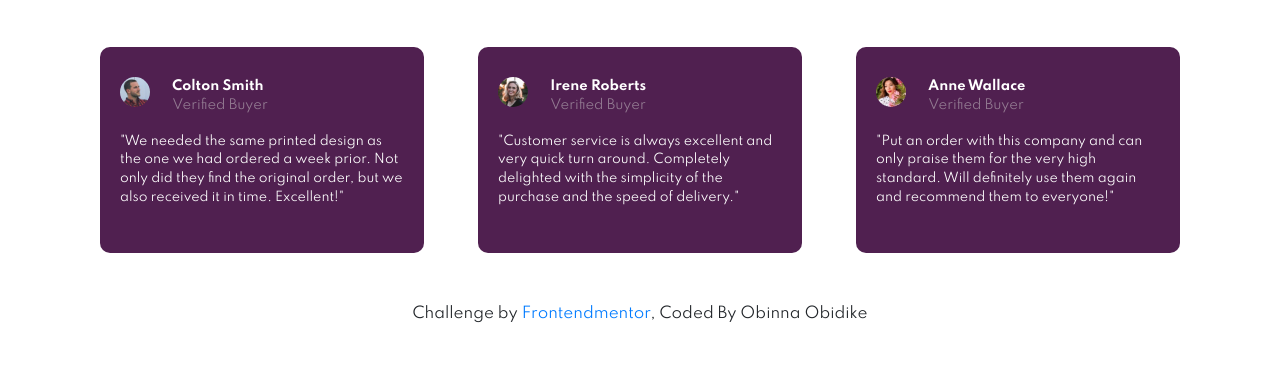
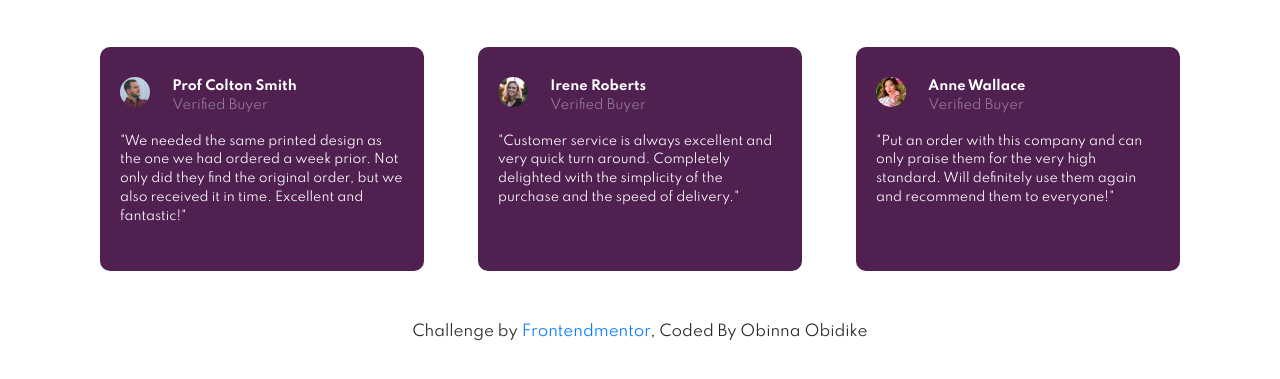
Before and after one commit to Prince-Emeka-Ekomaru/Social-Proof-Section, a plain HTML site: page index.html in a window 1280 px wide. Shown: the part 319-698 px from the top of the page. Drawn offline with nearby package versions, Linux system fonts and the light colour scheme.

Commit message:
Update index.html

```diff
--- a/index.html
+++ b/index.html
@@ -46,14 +46,14 @@
                         </div>
 
                         <div class="col-sm-10">
-                            <p style="font-size: small;"><strong>Colton Smith</strong><br>
+                            <p style="font-size: small;"><strong>Prof Colton Smith</strong><br>
                                 <span style="color: hsl(303, 10%, 53%);"> Verified Buyer</span></p>
                         </div>
                     </div>
 
                     <p>"We needed the same printed design as the one we had ordered a week prior.
                         Not only did they find the original order, but we also received it in time.
-                        Excellent!"</p>
+                        Excellent and fantastic!"</p>
                 </div>
             </div>
 
```
